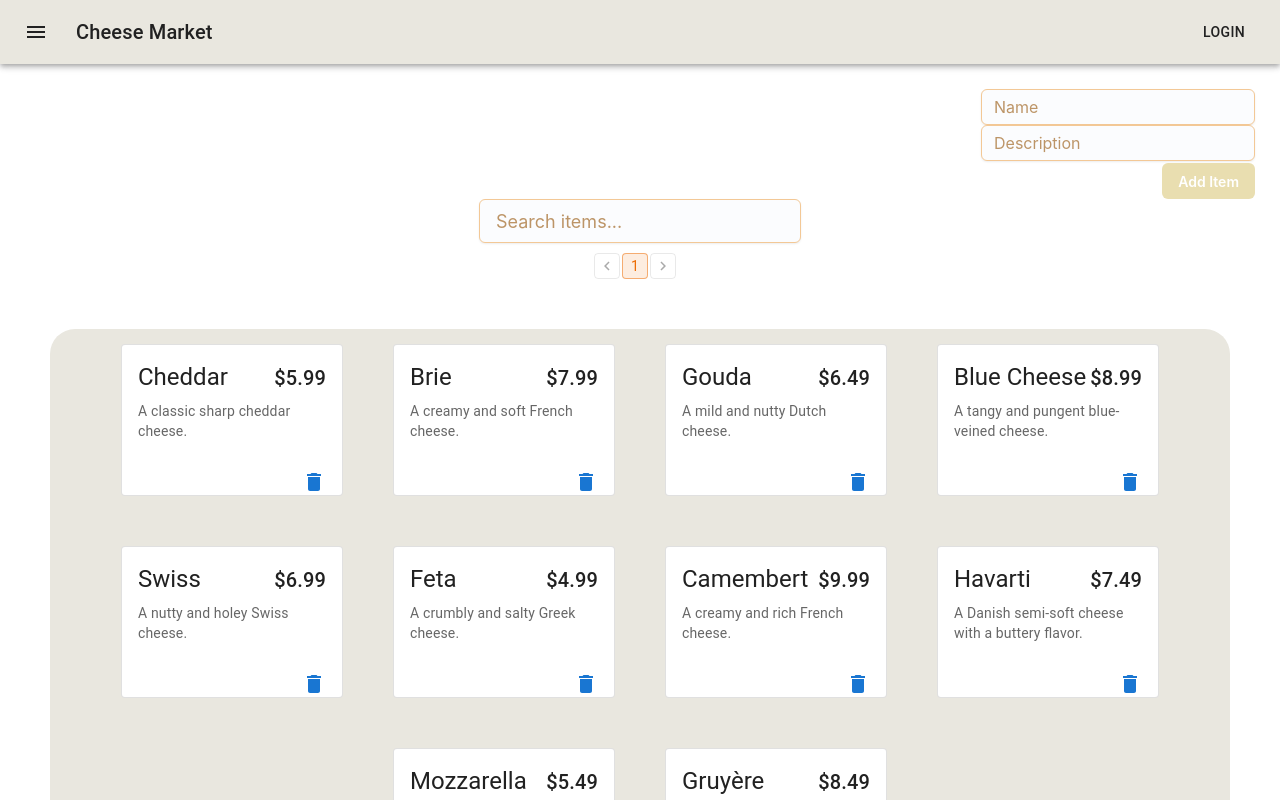
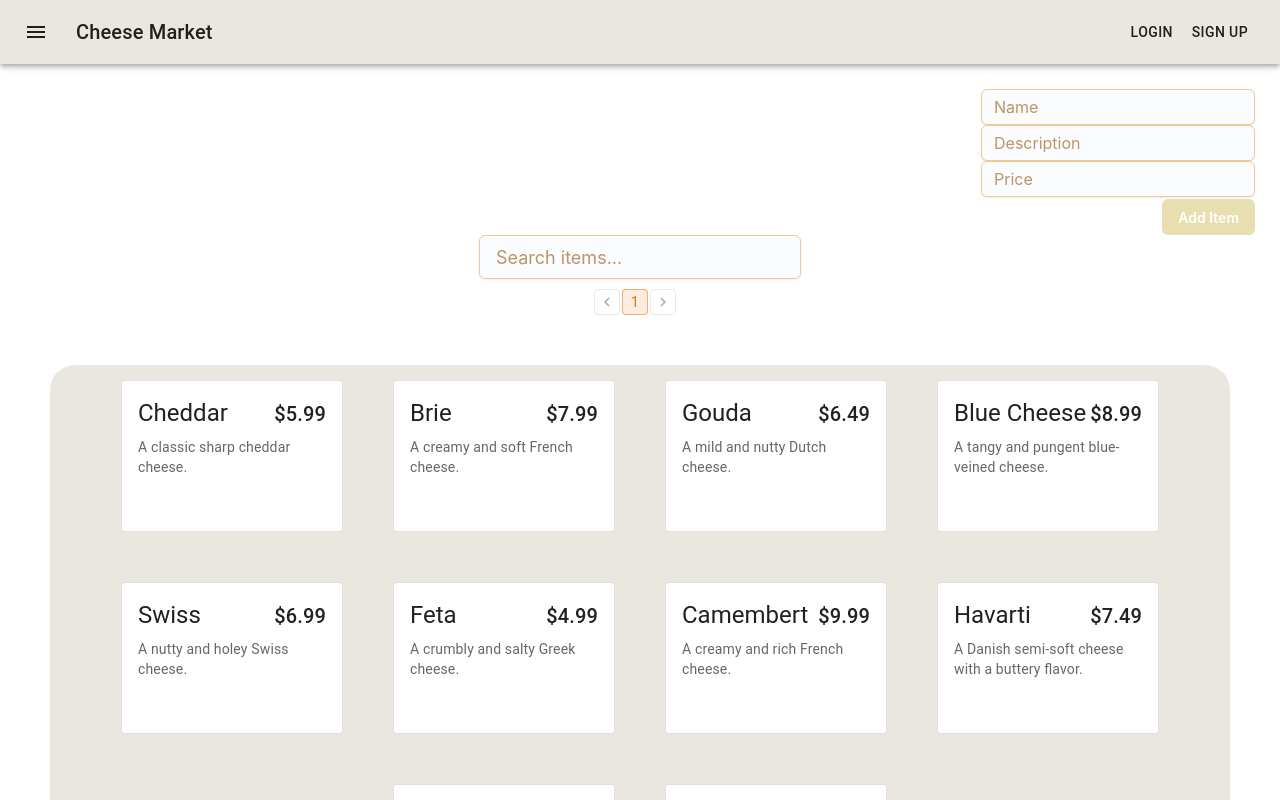
Before and after one commit to cpomul/marketplace, a React (Vite) app: page / in a window 1280 px wide. Shown: the top 800 px of the page. Built offline with nearby package versions, Linux system fonts and the light colour scheme; a web font is replaced by a local one.

Commit message:
Implemented alert and price append

```diff
--- a/src/Components/AddData.jsx
+++ b/src/Components/AddData.jsx
@@ -17,7 +17,7 @@ const AddData = () => {
 
     const [showSuccessAlert, setShowSuccessAlert] = useState(false);
     const handleAddItem = () => {
-        if(newItemName === '' || newItemDescription === ''){
+        if(newItemName === '' || newItemDescription === '' || newItemPrice === ''){
             setShowSuccessAlert(true);
 
             setTimeout(() => {
@@ -34,6 +34,8 @@ const AddData = () => {
     const handleDeleteItem = (id) => {
         deleteItem(id);
     };
+
+
     const filteredData = data.filter((item) => {
         if (search === '') {
             return item;
@@ -81,6 +83,15 @@ const AddData = () => {
                     placeholder="Description"
                     onChange={e => setNewItemDescription(e.target.value)}
                 />
+                <MuiJoy.Input
+                    variant="outlined"
+                    color="warning"
+                    className="add-item-input"
+                    type="text"
+                    value={newItemPrice}
+                    placeholder="Price"
+                    onChange={(e) => setNewItemPrice(e.target.value)}
+                />
                 <MuiJoy.Button
                     className="add-item-button"
                     onClick={handleAddItem}>Add Item
@@ -115,7 +126,6 @@ const AddData = () => {
                             name={item.name}
                             description={item.description}
                             price={item.price}
-                            onDeleteClick={() => handleDeleteItem(item.id)}
                         />
                     </li>
                 ))}
@@ -124,6 +134,7 @@ const AddData = () => {
                 open={openDialog}
                 onClose={() => setOpenDialog(false)}
                 selectedItem={selectedItem}
+                onDeleteClick={() => handleDeleteItem(selectedItem.id)}
             />
         </>
     )
--- a/src/Components/Alert.jsx
+++ b/src/Components/Alert.jsx
@@ -1,10 +1,10 @@
-import * as React from 'react';
+
 import Alert from '@mui/material/Alert';
-import CheckIcon from '@mui/icons-material/Check';
+import ErrorIcon from '@mui/icons-material/Error';
 
 export default function SimpleAlert() {
     return (
-        <Alert icon={<CheckIcon fontSize="inherit" />} severity="error">
+        <Alert icon={<ErrorIcon fontSize="inherit" />} severity="error">
             You must provide a name and description of your product!
         </Alert>
     );
--- a/src/Components/Dialog.jsx
+++ b/src/Components/Dialog.jsx
@@ -1,7 +1,13 @@
+import * as MuiMat from "@mui/material";
+import IconButton from "@mui/material/IconButton";
+import DeleteIcon from '@mui/icons-material/Delete';
+import ShoppingCartIcon from '@mui/icons-material/ShoppingCart';
 
-import * as MuiMat from "@mui/material";
+const DetailsDialog = ({ open, onClose, selectedItem, onDeleteClick }) => {
+    const handleDeleteClick = () => {
+        onDeleteClick(selectedItem.id);
+    };
 
-const DetailsDialog = ({ open, onClose, selectedItem }) => {
     return (
         <MuiMat.Dialog open={open} onClose={onClose}>
             <MuiMat.DialogTitle>{selectedItem && `${selectedItem.name}`}</MuiMat.DialogTitle>
@@ -11,6 +17,23 @@ const DetailsDialog = ({ open, onClose, selectedItem }) => {
                         Name: {selectedItem.name}<br />
                         Description: {selectedItem.description}<br />
                         Price: {selectedItem.price}
+                        <IconButton
+                            className="delete-button"
+                            onClick={handleDeleteClick}
+                            aria-label="delete"
+                            color="primary"
+                            style={{ position: 'absolute', bottom: '4px', right: '8px' }}
+                        >
+                            <DeleteIcon />
+                        </IconButton>
+                        <IconButton
+                            className="delete-button"
+                            aria-label="delete"
+                            color="primary"
+                            style={{ position: 'absolute', bottom: '4px', right: '100px' }}
+                        >
+                            <ShoppingCartIcon />
+                        </IconButton>
                     </div>
                 )}
             </MuiMat.DialogContent>
--- a/src/Components/Divider.jsx
+++ b/src/Components/Divider.jsx
@@ -1,12 +1,11 @@
-import React from 'react';
+
 import Card from '@mui/material/Card';
 import Box from '@mui/material/Box';
 import Stack from '@mui/material/Stack';
 import Typography from '@mui/material/Typography';
-import IconButton from '@mui/material/IconButton';
-import DeleteIcon from '@mui/icons-material/Delete';
 
-export default function ItemDivider({ name, price, description, onDeleteClick }) {
+
+export default function ItemDivider({ name, price, description}) {
     return (
         <Card variant="outlined" sx={{ maxWidth: 220, height: '150px'}}>
             <Box sx={{ p: 2, position: 'relative', height: '100%', overflowY: 'auto' }}>
@@ -21,15 +20,6 @@ export default function ItemDivider({ name, price, description, onDeleteClick })
                 <Typography color="text.secondary" variant="body2">
                     {description}
                 </Typography>
-                <IconButton
-                    className="delete-button"
-                    onClick={onDeleteClick}
-                    aria-label="delete"
-                    color="primary"
-                    style={{ position: 'absolute', bottom: '25px', right: '8px' }}
-                >
-                    <DeleteIcon />
-                </IconButton>
             </Box>
         </Card>
     );
--- a/src/Components/Header.jsx
+++ b/src/Components/Header.jsx
@@ -25,6 +25,7 @@ export default function ButtonAppBar() {
                         Cheese Market
                     </Typography>
                     <Button color="inherit">Login</Button>
+                    <Button color="inherit">Sign up</Button>
                 </Toolbar>
             </AppBar>
         </Box>
```
